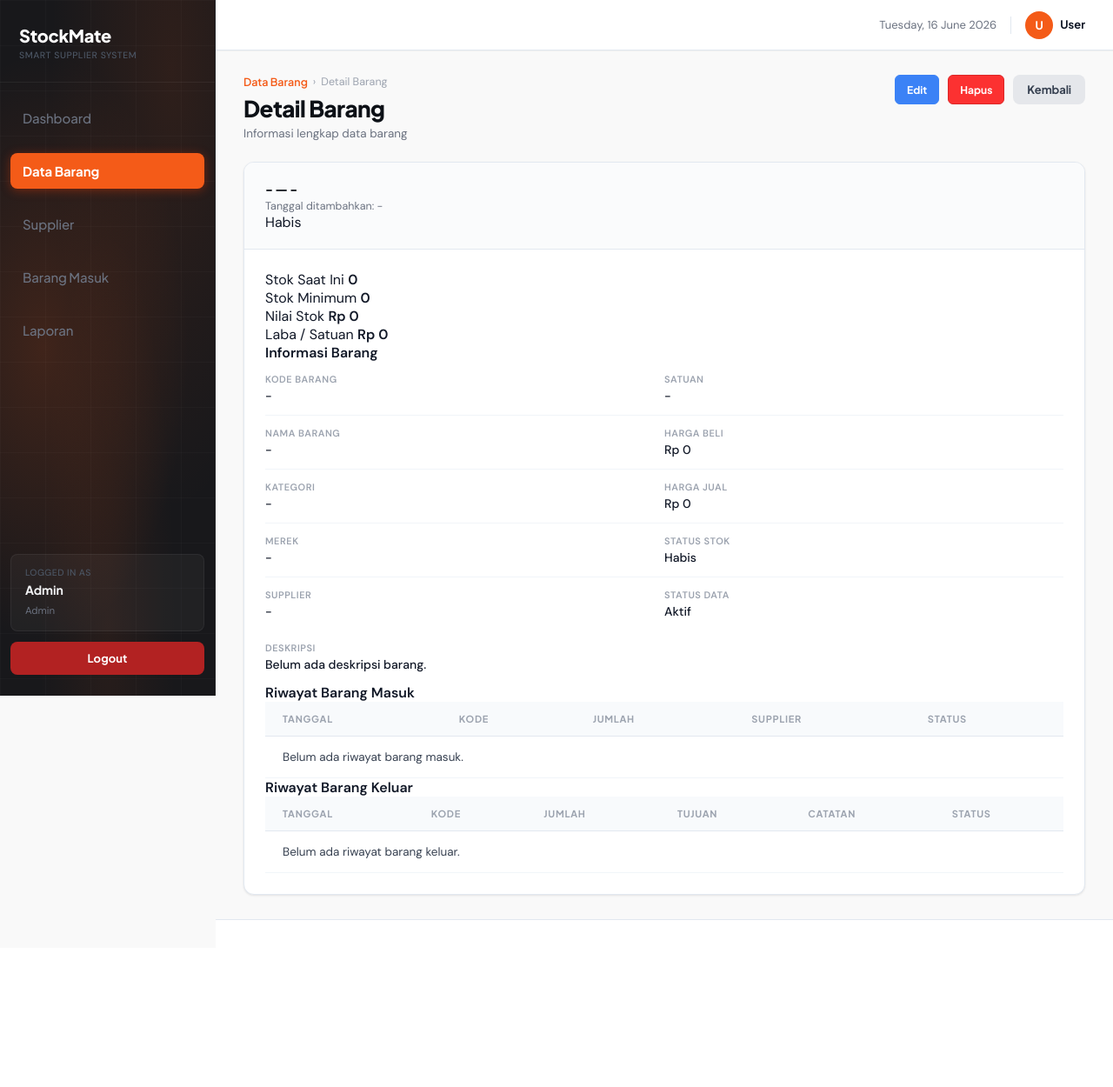
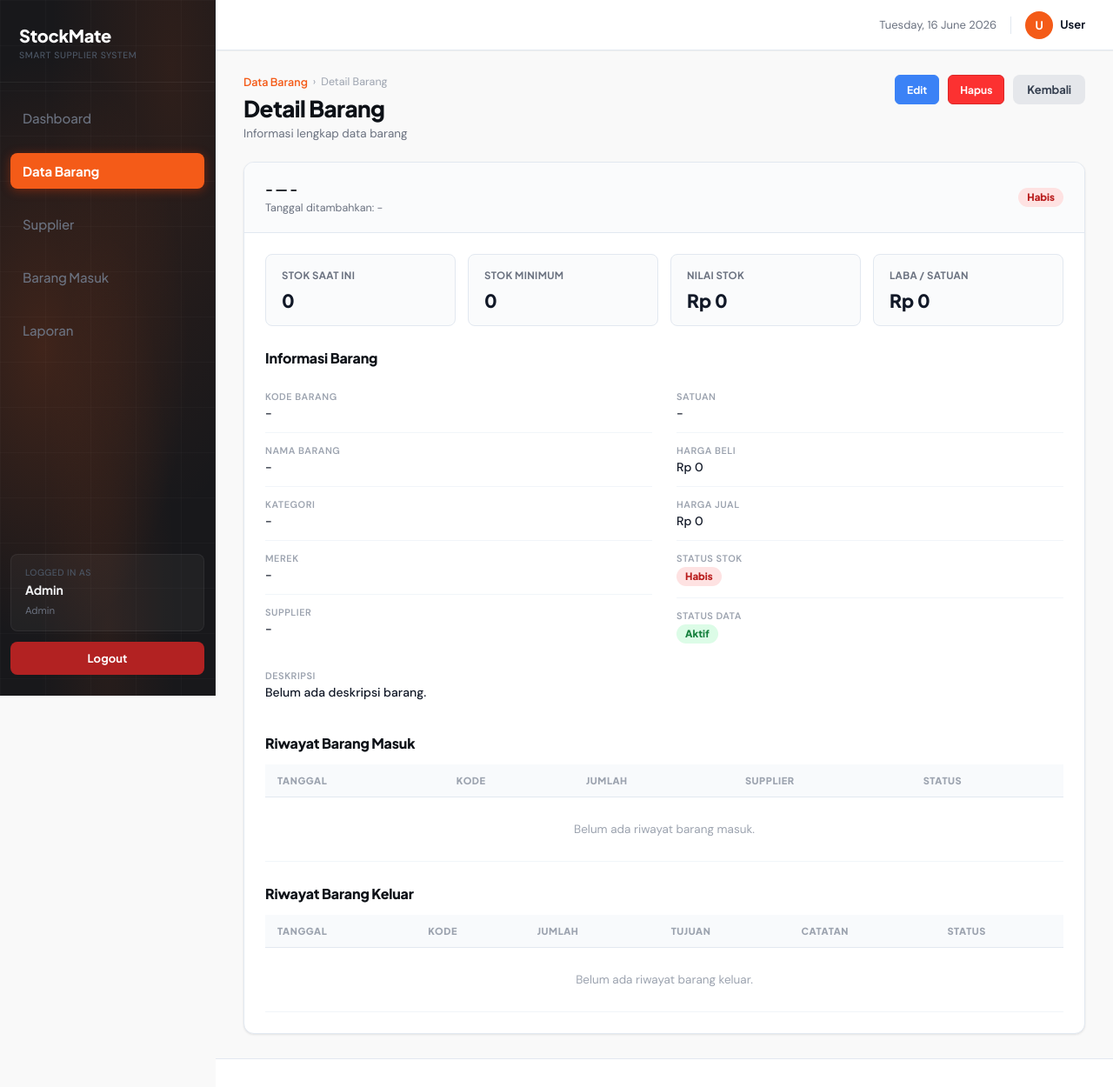
Before and after one commit to Sandi072006/Project-Kelompok-8-PemWeb, a PHP site: template views/admin/barang/detail.php in a window 1280 px wide. Shown: the whole page at 87% size. Before the commit the page ends 1058 px from the top, so only its background shows below. Run offline with PHP 8.4, Linux system fonts and the light colour scheme; the template is opened without the code that fills it, so the values that code supplies are empty; some libraries are stand-ins or nearby versions.

Commit message:
Update style.css

```diff
--- a/assets/css/style.css
+++ b/assets/css/style.css
@@ -44,6 +44,7 @@ body {
     display: flex;
     min-height: 100vh;
 }
+
 .sidebar {
     width: 248px;
     background: #18181b;
@@ -58,6 +59,7 @@ body {
     border-right: 1px solid rgba(255,255,255,0.04);
     overflow: hidden;
 }
+
 
 .sidebar::before {
     content: '';
@@ -186,6 +188,7 @@ a.logout:hover {
     transform: translateY(-1px);
 }
 
+
 .main,
 .main-content {
     margin-left: 248px;
@@ -194,6 +197,8 @@ a.logout:hover {
     flex-direction: column;
     min-height: 100vh;
 }
+
+
 .topbar {
     width: 100%;
     background: var(--white);
@@ -210,11 +215,13 @@ a.logout:hover {
     box-shadow: 0 1px 0 rgba(0,0,0,0.04);
 }
 
+
 .topbar-left {
     display: flex;
     align-items: center;
     gap: 10px;
 }
+
 
 .topbar-right {
     display: flex;
@@ -222,10 +229,12 @@ a.logout:hover {
     gap: 16px;
 }
 
+
 .topbar-date {
     font-size: 13px;
     color: #6b7280;
 }
+
 
 .topbar-divider {
     width: 1px;
@@ -233,11 +242,13 @@ a.logout:hover {
     background: var(--border);
 }
 
+
 .topbar-user {
     display: flex;
     align-items: center;
     gap: 8px;
 }
+
 
 .topbar-avatar {
     width: 32px;
@@ -253,7 +264,9 @@ a.logout:hover {
     font-family: var(--font-display);
 }
 
+
 .topbar-user-info { line-height: 1.3; }
+
 
 .topbar-user-name {
     font-size: 13px;
@@ -262,10 +275,12 @@ a.logout:hover {
     font-family: var(--font-display);
 }
 
+
 .topbar-user-role {
     font-size: 11px;
     color: #9ca3af;
 }
+
 
 .status-label {
     font-family: var(--font-display);
@@ -274,12 +289,14 @@ a.logout:hover {
     color: #374151;
 }
 
+
 .status {
     color: var(--primary);
     font-family: var(--font-display);
     font-weight: 700;
     font-size: 13px;
 }
+
 
 .status-dot {
     width: 8px;
@@ -291,10 +308,12 @@ a.logout:hover {
     animation: pulse 2s infinite;
 }
 
+
 @keyframes pulse {
     0%, 100% { box-shadow: 0 0 0 3px rgba(34,197,94,0.2); }
     50%       { box-shadow: 0 0 0 6px rgba(34,197,94,0.05); }
 }
+
 
 .content {
     max-width: 1280px;
@@ -304,6 +323,7 @@ a.logout:hover {
     width: 100%;
 }
 
+
 h1 {
     font-family: var(--font-display);
     font-size: 22px;
@@ -312,11 +332,13 @@ h1 {
     margin-bottom: 5px;
 }
 
+
 .subtitle {
     font-size: 13.5px;
     color: var(--gray);
     margin-bottom: 24px;
 }
+
 
 .page-header {
     display: flex;
@@ -327,6 +349,7 @@ h1 {
     margin-bottom: 24px;
 }
 
+
 .page-title h1 {
     font-family: var(--font-display);
     font-size: 26px;
@@ -336,11 +359,13 @@ h1 {
     margin-bottom: 4px;
 }
 
+
 .page-title p {
     color: var(--gray);
     font-size: 13.5px;
     margin-top: 2px;
 }
+
 
 .header {
     display: flex;
@@ -357,6 +382,7 @@ h1 {
 .header h1 { font-family: var(--font-display); font-size: 26px; font-weight: 800; letter-spacing: -0.6px; margin-bottom: 4px; }
 .header p  { color: var(--gray); font-size: 13.5px; }
 
+
 .breadcrumb {
     display: flex;
     align-items: center;
@@ -370,12 +396,14 @@ h1 {
 .breadcrumb a:hover { text-decoration: underline; }
 .breadcrumb span  { color: #9ca3af; }
 
+
 .cards {
     display: grid;
     grid-template-columns: repeat(4, 1fr);
     gap: 16px;
     margin-bottom: 24px;
 }
+
 
 .stat-card {
     background: #fff;
@@ -387,9 +415,13 @@ h1 {
     transition: background 0.2s ease, border-color 0.2s ease, transform 0.2s ease, box-shadow 0.2s ease;
 }
 
+
 .stat-card p    { font-size: 12px; color: var(--gray); font-weight: 500; text-transform: uppercase; letter-spacing: 0.5px; transition: color 0.2s ease; }
+
 .stat-card h2   { font-family: var(--font-display); margin: 8px 0 4px; font-size: 30px; font-weight: 800; letter-spacing: -0.5px; transition: color 0.2s ease; }
+
 .stat-card span { font-size: 12px; color: #9ca3af; transition: color 0.2s ease; }
+
 
 .stat-card:hover {
     background: #F45B18;
@@ -397,11 +429,14 @@ h1 {
     transform: translateY(-4px);
     box-shadow: 0 8px 20px rgba(244, 91, 24, 0.25);
 }
+
 .stat-card:hover p,
 .stat-card:hover h2,
 .stat-card:hover span {
     color: #ffffff !important;
 }
+
+
 .card {
     background: #fff;
     border: 1px solid var(--border);
@@ -409,6 +444,7 @@ h1 {
     box-shadow: var(--shadow-sm);
     overflow: hidden;
 }
+
 
 .card h3 {
     font-family: var(--font-display);
@@ -419,6 +455,7 @@ h1 {
     letter-spacing: -0.2px;
 }
 
+
 .card-header {
     padding: 20px 24px;
     border-bottom: 1px solid var(--border);
@@ -426,10 +463,14 @@ h1 {
     text-align: left;
 }
 
+
 .card-header h3 { font-family: var(--font-display); font-size: 15px; font-weight: 700; color: #0d1117; letter-spacing: -0.2px; margin-bottom: 0; }
+
 .card-header p  { font-size: 12.5px; color: var(--gray); margin-top: 3px; }
 
+
 .card-body { padding: 24px; }
+
 
 .card-footer {
     padding: 16px 24px;
@@ -439,6 +480,7 @@ h1 {
     gap: 10px;
     background: #fafbfc;
 }
+
 
 .toolbar {
     display: flex;
@@ -450,10 +492,12 @@ h1 {
     background: #f8fafc;
 }
 
+
 .search-box {
     flex: 1;
     min-width: 240px;
 }
+
 
 .search-input,
 .select-filter {
@@ -468,8 +512,11 @@ h1 {
     transition: border-color 0.15s ease, box-shadow 0.15s ease;
 }
 
+
 .search-input { width: 100%; }
+
 .search-input::placeholder { color: #b0b7c3; }
+
 
 .search-input:focus,
 .select-filter:focus {
@@ -477,6 +524,7 @@ h1 {
     box-shadow: 0 0 0 3px rgba(244,91,24,0.1);
     background: #fff;
 }
+
 
 .select-filter {
     min-width: 155px;
@@ -488,7 +536,10 @@ h1 {
     cursor: pointer;
 }
 
+
+
 .table-wrap { overflow-x: auto; }
+
 
 table,
 .table {
@@ -496,7 +547,9 @@ table,
     border-collapse: collapse;
 }
 
+
 .table { min-width: 600px; }
+
 
 th,
 .table thead th {
@@ -513,6 +566,7 @@ th,
     white-space: nowrap;
 }
 
+
 td,
 .table tbody td {
     padding: 15px 20px;
@@ -522,9 +576,12 @@ td,
     vertical-align: middle;
 }
 
+
 tr:hover,
 .table tbody tr:hover { background: #f8fafc; }
+
 .table tbody tr:last-child { border-bottom: none; }
+
 
 .badge {
     display: inline-flex;
@@ -537,12 +594,19 @@ tr:hover,
     letter-spacing: 0.1px;
 }
 
+
 .badge.tersedia    { background: #dcfce7; color: #15803d; }
+
 .badge.stok-rendah { background: #fef3c7; color: #92400e; }
+
 .badge.habis       { background: #fee2e2; color: #b91c1c; }
+
 .badge.aktif       { background: #dcfce7; color: #15803d; }
+
 .badge.nonaktif    { background: #fee2e2; color: #b91c1c; }
+
 .badge.aman        { background: #dcfce7; color: #15803d; }
+
 
 .btn {
     padding: 9px 16px;
@@ -560,11 +624,17 @@ tr:hover,
     letter-spacing: -0.1px;
 }
 
+
 .btn.primary       { background: var(--primary); color: white; box-shadow: 0 2px 8px rgba(244,91,24,0.3); }
+
 .btn.primary:hover { background: #d94e12; transform: translateY(-1px); }
+
 .btn.gray          { background: var(--light-gray); color: #374151; }
+
 .btn.gray:hover    { background: #d1d5db; }
+
 .btn.danger        { background: var(--danger); color: white; }
+
 
 .btn-primary,
 .btn-add {
@@ -586,12 +656,14 @@ tr:hover,
     transition: all 0.15s ease;
 }
 
+
 .btn-primary:hover,
 .btn-add:hover {
     background: #d94e12;
     transform: translateY(-1px);
     box-shadow: 0 4px 16px rgba(244,91,24,0.35);
 }
+
 
 .btn-secondary {
     display: inline-flex;
@@ -609,7 +681,9 @@ tr:hover,
     transition: all 0.15s ease;
 }
 
+
 .btn-secondary:hover { background: #f9fafb; color: #111827; border-color: #d1d5db; }
+
 
 .btn-submit {
     width: 100%;
@@ -626,7 +700,9 @@ tr:hover,
     box-shadow: 0 2px 8px rgba(244,91,24,0.3);
 }
 
+
 .btn-submit:hover { opacity: 0.9; transform: translateY(-1px); }
+
 
 .btn-edit,
 .btn-delete {
@@ -643,13 +719,20 @@ tr:hover,
     transition: all 0.15s ease;
 }
 
+
 .btn-edit        { background: #3b82f6; color: #ffffff; border-color: #3b82f6; }
+
 .btn-edit:hover  { background: #2563eb; border-color: #2563eb; }
+
 .btn-delete      { background: #fc3131; color: #ffffff; border-color: #dc2626; }
+
 .btn-delete:hover{ background: #b91c1c; border-color: #b91c1c; }
 
+
 .form-grid { display: grid; grid-template-columns: 1fr 1fr; gap: 16px; }
+
 .form-full { grid-column: 1 / -1; }
+
 
 .form-group {
     display: flex;
@@ -657,6 +740,7 @@ tr:hover,
     gap: 6px;
     margin-bottom: 4px;
 }
+
 
 .form-group label {
     font-family: var(--font-display);
@@ -666,6 +750,7 @@ tr:hover,
     letter-spacing: 0.3px;
     text-transform: uppercase;
 }
+
 
 .form-group input,
 .form-group select,
@@ -682,6 +767,7 @@ tr:hover,
     transition: border-color 0.15s ease, box-shadow 0.15s ease, background 0.15s ease;
 }
 
+
 .form-group input:focus,
 .form-group select:focus,
 .form-group textarea:focus {
@@ -690,10 +776,14 @@ tr:hover,
     background: #fff;
 }
 
+
 .form-group input::placeholder,
 .form-group textarea::placeholder { color: #b0b7c3; }
+
 .form-group textarea { resize: vertical; }
+
 .label-optional { font-size: 11px; font-weight: 400; color: #9ca3af; text-transform: none; }
+
 
 .modal-overlay {
     position: fixed;
@@ -709,7 +799,9 @@ tr:hover,
     transition: opacity 0.2s ease;
 }
 
+
 .modal-overlay.open { opacity: 1; pointer-events: all; }
+
 
 .modal-header {
     display: flex;
@@ -720,7 +812,9 @@ tr:hover,
     border-bottom: 1px solid var(--border);
 }
 
+
 .modal-header h3 { font-family: var(--font-display); font-size: 17px; font-weight: 800; letter-spacing: -0.3px; }
+
 
 .modal-close {
     width: 32px; height: 32px;
@@ -736,7 +830,9 @@ tr:hover,
     transition: all 0.15s ease;
 }
 
+
 .modal-close:hover { background: #f3f4f6; color: #111827; }
+
 
 .modal-footer {
     display: flex;
@@ -746,6 +842,7 @@ tr:hover,
     padding-top: 16px;
     border-top: 1px solid var(--border);
 }
+
 
 .modal {
     position: fixed;
@@ -760,7 +857,9 @@ tr:hover,
     z-index: 300;
 }
 
+
 .modal:target { display: flex; }
+
 
 .modal-box {
     background: white;
@@ -771,20 +870,27 @@ tr:hover,
     box-shadow: var(--shadow-lg);
 }
 
+
 .modal-box h2 { font-family: var(--font-display); margin-bottom: 6px; font-size: 20px; font-weight: 800; letter-spacing: -0.3px; }
+
 .modal-box p  { color: var(--gray); margin-bottom: 20px; font-size: 13.5px; }
 
+
 .close { float: right; text-decoration: none; font-size: 22px; color: #9ca3af; line-height: 1; transition: color 0.15s ease; }
+
 .close:hover { color: #111827; }
+
 
 .bottom {
     display: grid;
-    grid-template-columns: 2fr 1fr;
-    gap: 16px;
+    grid-template-columns: 1fr;
+    gap: 14px;
     margin-bottom: 24px;
 }
 
+
 .bottom-full { margin-bottom: 16px; }
+
 
 .box {
     background: var(--white);
@@ -793,6 +899,7 @@ tr:hover,
     border: 1px solid var(--border);
     box-shadow: var(--shadow-sm);
 }
+
 
 .box h3 {
     font-family: var(--font-display);
@@ -803,6 +910,7 @@ tr:hover,
     letter-spacing: -0.2px;
 }
 
+
 .empty,
 .empty-state {
     text-align: center;
@@ -811,6 +919,7 @@ tr:hover,
     font-size: 13.5px;
 }
 
+
 .link {
     color: var(--blue);
     text-decoration: none;
@@ -818,23 +927,33 @@ tr:hover,
     font-family: var(--font-display);
     font-size: 13px;
 }
+
 .link:hover { text-decoration: underline; }
 
+
 .header-flex { display: flex; justify-content: space-between; align-items: center; margin-bottom: 20px; }
+
 .detail-box p { margin-bottom: 10px; font-size: 14px; }
+
 .action { margin-top: 16px; display: flex; gap: 10px; }
+
 
 ::-webkit-scrollbar       {
     width: 5px;
     height: 5px;
 }
+
 ::-webkit-scrollbar-track {
     background: transparent;
 }
+
 ::-webkit-scrollbar-thumb { background: #d1d5db; border-radius: 99px; }
+
 ::-webkit-scrollbar-thumb:hover { background: #9ca3af; }
 
+
 ::selection { background: var(--primary-glow); color: var(--primary); }
+
 
 .status-icon {
     width: 22px;
@@ -842,11 +961,181 @@ tr:hover,
     display: block;
     margin: 0 auto;
 }
-.detail-grid  { display: grid; grid-template-columns: 1fr 1fr; gap: 0; }
+
+
+detail.php. */
+.detail-card {
+    overflow: hidden;
+}
+
+
+.detail-card-header {
+    display: flex;
+    align-items: center;
+    justify-content: space-between;
+    gap: 16px;
+}
+
+
+.detail-card-header h3 {
+    margin-bottom: 4px;
+    line-height: 1.35;
+}
+
+
+.detail-summary {
+    display: grid;
+    grid-template-columns: repeat(4, minmax(0, 1fr));
+    gap: 14px;
+    margin-bottom: 26px;
+}
+
+
+.summary-item {
+    padding: 16px 18px;
+    border: 1px solid var(--border);
+    border-radius: var(--radius-sm);
+    background: #fafbfc;
+    min-width: 0;
+}
+
+
+.summary-item span {
+    display: block;
+    margin-bottom: 8px;
+    color: var(--gray);
+    font-family: var(--font-display);
+    font-size: 11.5px;
+    font-weight: 700;
+    letter-spacing: 0.35px;
+    line-height: 1.35;
+    text-transform: uppercase;
+}
+
+
+.summary-item strong {
+    display: block;
+    color: #111827;
+    font-family: var(--font-display);
+    font-size: 21px;
+    font-weight: 800;
+    line-height: 1.2;
+    overflow-wrap: anywhere;
+}
+
+
+.detail-section {
+    margin-top: 26px;
+}
+
+
+.detail-summary + .detail-section {
+    margin-top: 0;
+}
+
+
+.detail-section h4 {
+    margin-bottom: 14px;
+    color: #0d1117;
+    font-family: var(--font-display);
+    font-size: 16px;
+    font-weight: 800;
+    letter-spacing: -0.2px;
+}
+
+
+.detail-grid  { display: grid; grid-template-columns: 1fr 1fr; gap: 0 28px; }
+
 .detail-row   { display: flex; flex-direction: column; gap: 3px; padding: 13px 0; border-bottom: 1px solid #f1f5f9; }
+
 .detail-row:last-child { border-bottom: none; }
+
 .detail-label { font-size: 11px; font-weight: 700; color: #9ca3af; text-transform: uppercase; letter-spacing: 0.5px; }
+
 .detail-value { font-size: 14px; color: #111827; font-weight: 500; }
+
+
+.detail-full {
+    margin-top: 4px;
+}
+
+
+.badge-status {
+    display: inline-flex;
+    align-items: center;
+    justify-content: center;
+    padding: 4px 10px;
+    border-radius: 999px;
+    font-family: var(--font-display);
+    font-size: 11.5px;
+    font-weight: 800;
+    line-height: 1.2;
+    white-space: nowrap;
+}
+
+
+.badge-aktif,
+.badge-tersedia {
+    background: #dcfce7;
+    color: #15803d;
+}
+
+
+.badge-nonaktif,
+.badge-habis {
+    background: #fee2e2;
+    color: #b91c1c;
+}
+
+
+.badge-rendah {
+    background: #fef3c7;
+    color: #92400e;
+}
+
+
+.table-responsive {
+    overflow-x: auto;
+}
+
+
+.detail-table {
+    width: 100%;
+    min-width: 720px;
+    border-collapse: collapse;
+}
+
+
+.detail-table th {
+    padding: 12px 14px;
+    background: #f8fafc;
+    border-bottom: 1px solid var(--border);
+    color: #9ca3af;
+    font-family: var(--font-display);
+    font-size: 11px;
+    font-weight: 800;
+    letter-spacing: 0.55px;
+    text-align: left;
+    text-transform: uppercase;
+    white-space: nowrap;
+}
+
+
+.detail-table td {
+    padding: 13px 14px;
+    border-bottom: 1px solid #f1f5f9;
+    color: #374151;
+    font-size: 13.5px;
+    vertical-align: middle;
+}
+
+
+.empty-row {
+    color: #9ca3af !important;
+    padding: 28px 16px !important;
+    text-align: center;
+}
+
 
 .info-banner {
     background: #eff6ff;
@@ -860,11 +1149,14 @@ tr:hover,
     align-items: center;
     gap: 10px;
 }
+
+
 .qa-grid {
     display: flex;
     align-items: center;
     gap: 20px;
 }
+
 
 .qa-card {
     display: flex;
@@ -880,7 +1172,9 @@ tr:hover,
     transition: color 0.2s, transform 0.2s;
 }
 
+
 .qa-card:hover { color: #F45B18; transform: translateY(-2px); }
+
 
 .qa-icon {
     width: 52px;
@@ -895,8 +1189,11 @@ tr:hover,
     transition: background 0.2s, transform 0.2s;
 }
 
+
 .qa-icon svg { width: 22px; height: 22px; stroke: #fff; fill: none; }
+
 .qa-card:hover .qa-icon { background: #d94e12; transform: scale(1.08); }
+
 
 .lap-grid {
     display: grid;
@@ -905,14 +1202,23 @@ tr:hover,
     margin-bottom: 24px;
 }
 
+
 .bar-meta  { display: flex; justify-content: space-between; margin-bottom: 4px; font-size: 12px; }
+
 .bar-name  { color: #374151; font-weight: 500; white-space: nowrap; overflow: hidden; text-overflow: ellipsis; max-width: 220px; }
+
 .bar-count { color: #9ca3af; font-weight: 600; flex-shrink: 0; }
+
 .bar-track { height: 6px; background: #f1f5f9; border-radius: 99px; overflow: hidden; margin-bottom: 10px; }
+
 .bar-fill  { height: 100%; border-radius: 99px; background: #22c55e; }
+
 .bar-fill.low  { background: #ef4444; }
+
 .bar-fill.mid  { background: #f97316; }
+
 .bar-fill.zero { background: #e5e7eb; width: 3px !important; }
+
 
 .section-title {
     font-family: var(--font-display);
@@ -923,7 +1229,9 @@ tr:hover,
     margin-bottom: 14px;
 }
 
+
 .lap-bottom { display: grid; grid-template-columns: 1fr 1fr; gap: 16px; }
+
 
 footer {
     text-align: center;
@@ -936,31 +1244,66 @@ footer {
     margin-left: 248px;
 }
 
+
 @media (max-width: 900px) {
+
     .sidebar {
         position: relative;
         width: 100%;
         height: auto;
     }
 
+
     .main-content,
     .main {
         margin-left: 0;
     }
 
+
     footer {
         margin-left: 0;
     }
+
 
     .cards {
         grid-template-columns: repeat(2, 1fr);
     }
 
+
     .form-grid {
         grid-template-columns: 1fr;
     }
 
+
     .bottom {
         grid-template-columns: 1fr;
     }
+
+
+    .detail-summary {
+        grid-template-columns: repeat(2, minmax(0, 1fr));
+    }
+
+
+    .detail-grid {
+        grid-template-columns: 1fr;
+    }
+
+
+    .detail-card-header {
+        align-items: flex-start;
+        flex-direction: column;
+    }
 }
+
+@media (max-width: 560px) {
+
+    .detail-summary {
+        grid-template-columns: 1fr;
+    }
+
+
+    .summary-item strong {
+        font-size: 19px;
+    }
+}
```
